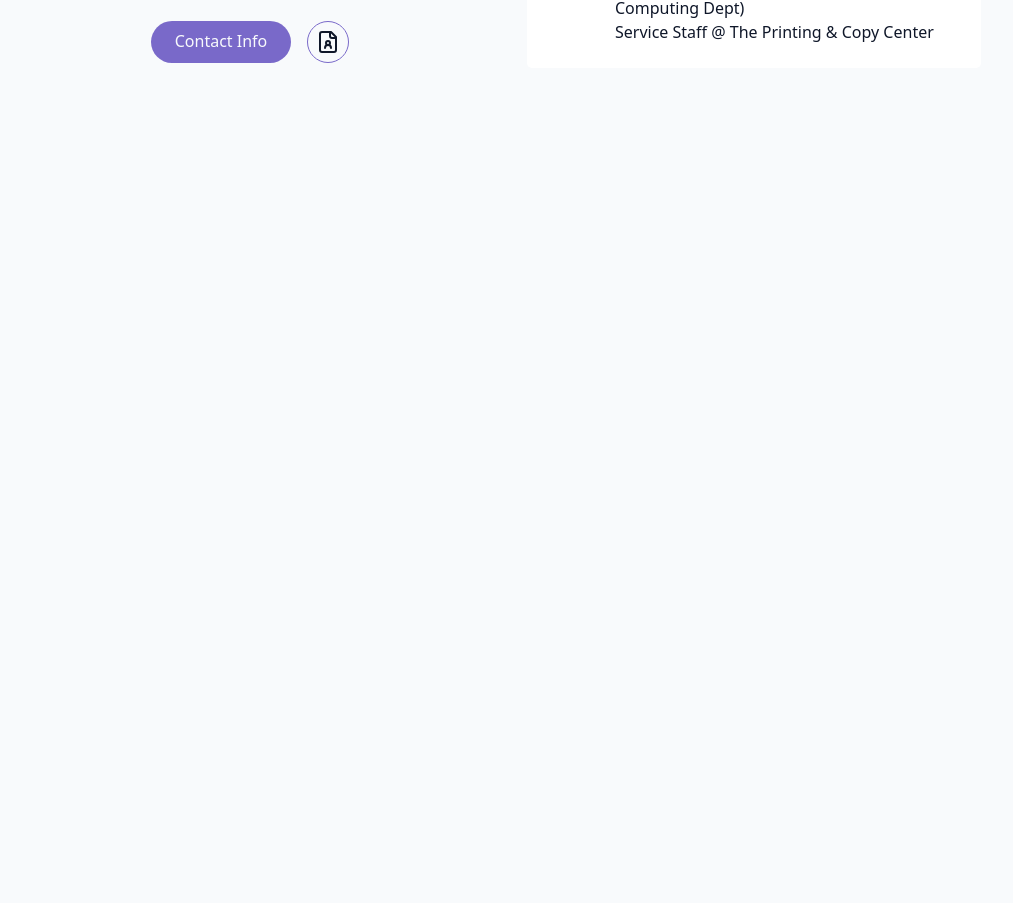
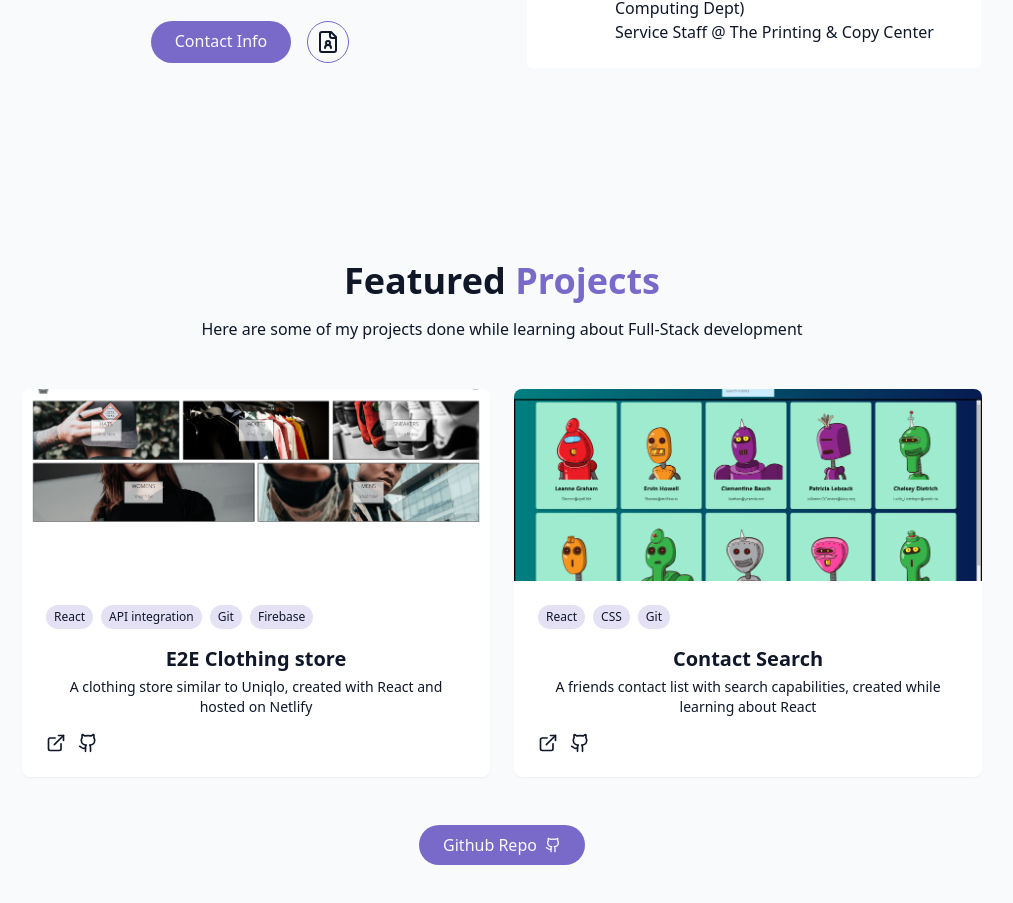
Before and after one commit to Ryan-F3107/portfolio-site, a React (Vite) app: page / in a window 1280 px wide. Shown: the part 1113-2016 px from the top of the page, without its empty margins (138-1151 px from the left). Before the commit the page ends 1278 px from the top, so only its background shows below. Built offline with nearby package versions, Linux system fonts and the light colour scheme.

Commit message:
completed project section

```diff
--- a/src/components/AboutSection.tsx
+++ b/src/components/AboutSection.tsx
@@ -1,4 +1,4 @@
-import { Code, FileUser, School } from "lucide-react";
+import { Code, FileUser } from "lucide-react";
 
 export const AboutSection = () => {
     return (
--- a/src/components/ProjectsSection.tsx
+++ b/src/components/ProjectsSection.tsx
@@ -1,7 +1,69 @@
+import { ExternalLink, Github } from "lucide-react"
+
+const projects = [
+    {
+        id: 1,
+        title: "E2E Clothing store",
+        description: "A clothing store similar to Uniqlo, created with React and hosted on Netlify",
+        image:"/projects/Clothing_App.png",
+        tags:["React","API integration","Git","Firebase"],
+        demoUrl: "https://fluffy-cannoli-d7a273.netlify.app/",
+        githubUrl:"https://github.com/Ryan-F3107/uniqlol-clothing/tree/main"
+    },
+    {
+        id: 2,
+        title: "Contact Search",
+        description: "A friends contact list with search capabilities, created while learning about React",
+        image:"/projects/RoboFriends.png",
+        tags:["React","CSS","Git"],
+        demoUrl: "https://ryan-f3107.github.io/RoboFriends/",
+        githubUrl:"https://github.com/Ryan-F3107/RoboFriends"
+    }
+]
 export const ProjectsSection = () => {
     return(
-        <section>
-
+        <section id="projects" className="py-24 px-4 relative">
+            <div className="container mx-auto max-w-5xl">
+                <h2 className="text-3xl md:text-4xl font-bold mb-4 text-center">
+                    Featured <span className="text-primary"> Projects</span>
+                </h2>
+                <p className="text-muted-foreground mb-12 max-w-2xl mx-auto">
+                    Here are some of my projects done while learning about Full-Stack development
+                </p>
+                <div className="grid grid-cols-1 md:grid-cols-2 gap-6">
+                    {projects.map((project, key) => (
+                        <div key={key} className="group bg-card rounded-lg overflow-hidden shadow-xs card-hover">
+                            <div className="h-48 overflow-hidden">
+                                <img src={project.image} alt={project.title} className="w-full h-full object-cover transition-transform duration-500 group-hover:scale-110"/>
+                            </div>
+                            <div className="p-6">
+                                <div className="flex flex-wrap gap-2 mb-4">
+                                    {project.tags.map((tag) => (
+                                        <span className="px-2 py-1 text-xs font-medium rounded-full bg-primary/20 text-secondary-foreground">{tag}</span>
+                                    ))}
+                                </div>
+                                <h3 className="text-xl font-semibold mb-1">{project.title}</h3>
+                                <p className="text-muted-foreground text-sm mb-4">{project.description}</p>
+                                <div className="flex justify-between items-center">
+                                    <div className="flex space-x-3">
+                                        <a href={project.demoUrl} className="text-foreground hover:text-primary transition-color duration-300" target="_blank">
+                                            <ExternalLink size={20}/>
+                                        </a>
+                                        <a href={project.githubUrl} className="text-foreground hover:text-primary transition-color duration-300" target="_blank">
+                                            <Github size={20}/>
+                                        </a>
+                                    </div>
+                                </div>
+                            </div>
+                        </div>
+                    ))}
+                </div>
+                <div className="text-center mt-12">
+                    <a className="cosmic-button w-fit flex items-center mx-auto gap-2" href="https://github.com/Ryan-F3107" target="_blank">
+                        Github Repo<Github size={16}/>
+                    </a>
+                </div>
+            </div>
         </section>
     )
 }
```
